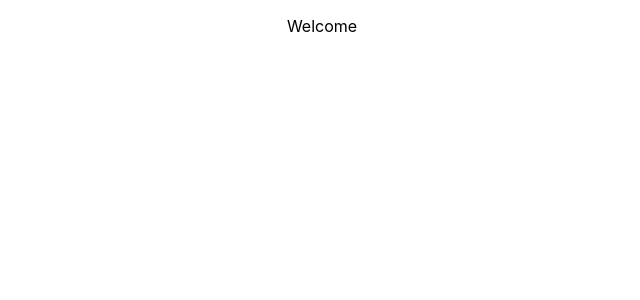
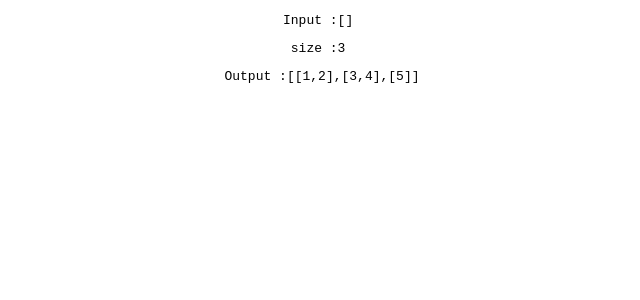
Before and after one commit to PritiPBandewar/twingCode, a React (Create React App) app: page / in a window 1280 px wide. Shown: the top 300 px of the page, without its empty margins (318-958 px from the left). Built offline with nearby package versions, Linux system fonts and the light colour scheme.

Commit message:
Added readme text

```diff
--- a/src/App.js
+++ b/src/App.js
@@ -1,15 +1,16 @@
-import { chunkedArrayFunction } from "./chunkedArray.js";
+import { groupArrayElements } from "./groupArrayElements.js";
 
 import "./App.css";
+const input = [1, 2, 3, 4, 5];
+const size = 3;
+const result = groupArrayElements(input, size);
 
 function App() {
   return (
     <div className="App">
-      <p>Welcome</p>
-      {console.log(
-        "Output",
-        chunkedArrayFunction([1, 2, 3, 4, 5, 6, 7, 8, 9, 10,11], 6)
-      )}
+      <pre>Input :{JSON.stringify(input)} </pre>
+      <pre>size :{JSON.stringify(size)} </pre>
+      <pre>Output :{JSON.stringify(result)}</pre>
     </div>
   );
 }
--- a/src/chunkedArray.js
+++ /dev/null
@@ -1,21 +0,0 @@
-import { Validator } from "./validator";
-
-export const chunkedArrayFunction = (array, numberOfSubArray) => {
-
-  // check if the data is valid or not
-  const isValidationSuccessful = Validator(array, numberOfSubArray);
-
-  if (isValidationSuccessful !== "Success") {
-    return isValidationSuccessful;
-  }
-
-  var noOfElementInOneArray = Math.ceil(array.length / numberOfSubArray);
-  let newArray = [];
-  let index = 0;
-  while (index < array.length) {
-    newArray.push(array.slice(index, index + noOfElementInOneArray));
-    index = index + noOfElementInOneArray;
-  }
-  return newArray;
-
-};
--- /dev/null
+++ b/src/groupArrayElements.js
@@ -0,0 +1,32 @@
+export const groupArrayElements = (input, size) => {
+  if (!Array.isArray(input)) {
+    throw new Error(
+      `ArgumentError: Expected \`input\` to be of type \`array\` but received ${typeof input}`
+    );
+  }
+
+  if (input.length <= 0) {
+    throw new Error(
+      `Expected \`input\` to have a minimum length of \`1\`, got \`${input.length}\``
+    );
+  }
+
+  if (typeof size !== "number" || size === 0) {
+    throw new Error("Please provide valid subarray number greater than 0");
+  }
+
+  if (input.length < size) {
+    throw new Error(
+      `Expected \`input\` to have a maximum length of \`${size}\`, got \`${input.length}\``
+    );
+  }
+
+  const result = [];
+  const counter = Math.ceil(input.length / size);
+
+  for (let index = size; index > 0; index--) {
+    result.push(input.splice(0, Math.ceil(input.length / index)));
+  }
+
+  return result;
+};
--- a/src/validator.js
+++ b/src/validator.js
@@ -1,4 +1,5 @@
 export const Validator = (array, numberOfSubArray) => {
+
   if(array.length <=0){
     return "Please provide valid Array";
   }
```
Also changed, not shown: 2 other files (tests, documents, lock files or other folders).
